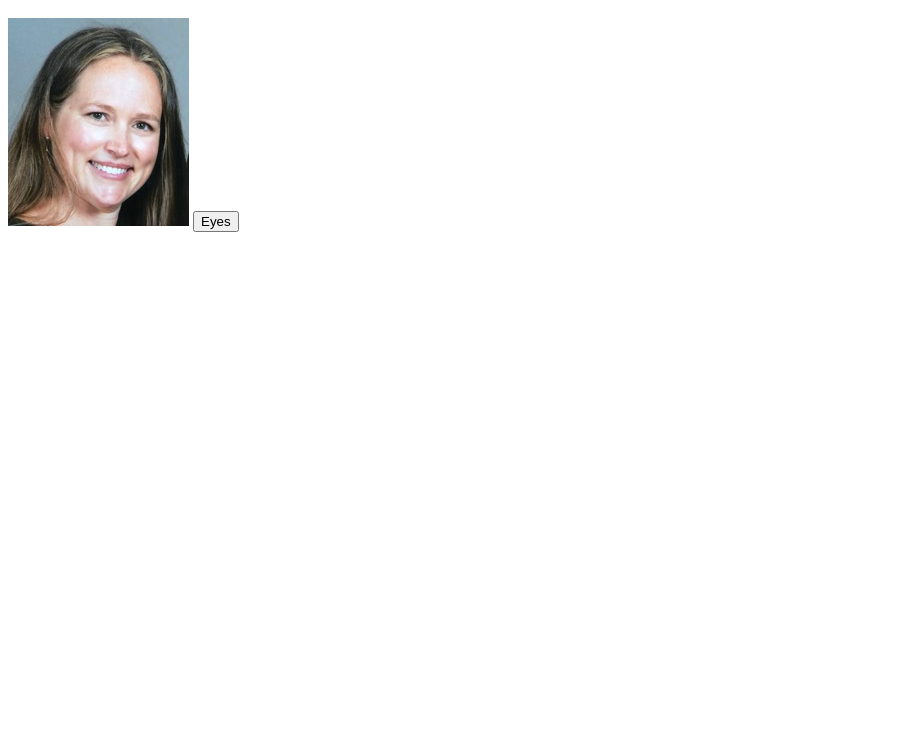
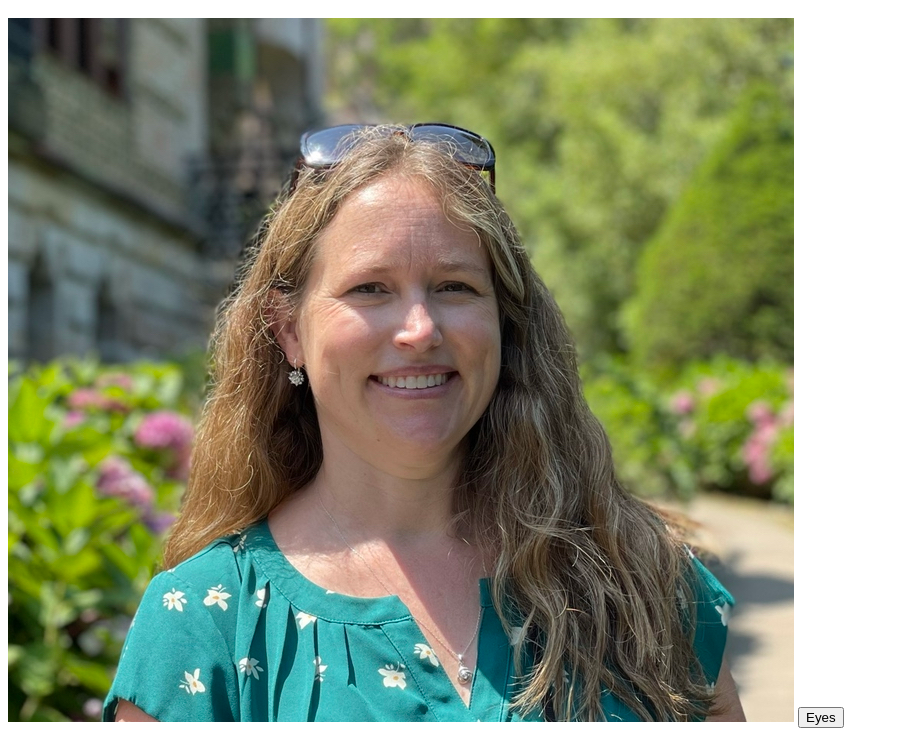
Before and after one commit to khallockguede/khallockguede.github.io, a plain HTML site: page index.html in a window 1280 px wide. Shown: the part 48-800 px from the top of the page, without its empty margins (0-899 px from the left). Drawn offline with Linux system fonts and the light colour scheme.

Commit message:
photo update

```diff
--- a/index.html
+++ b/index.html
@@ -2,6 +2,6 @@
 <html>
     <h1>Kate's Portfolio</h1>
     <title>Kate's Portfolio</title>
-    <img src="./bioPic7.jpg" />
+    <img src="./photoMe.jpg" />
     <a href="https://khallockguede.github.io/Eyes/"><button>Eyes</button></a>
 </html>
```
